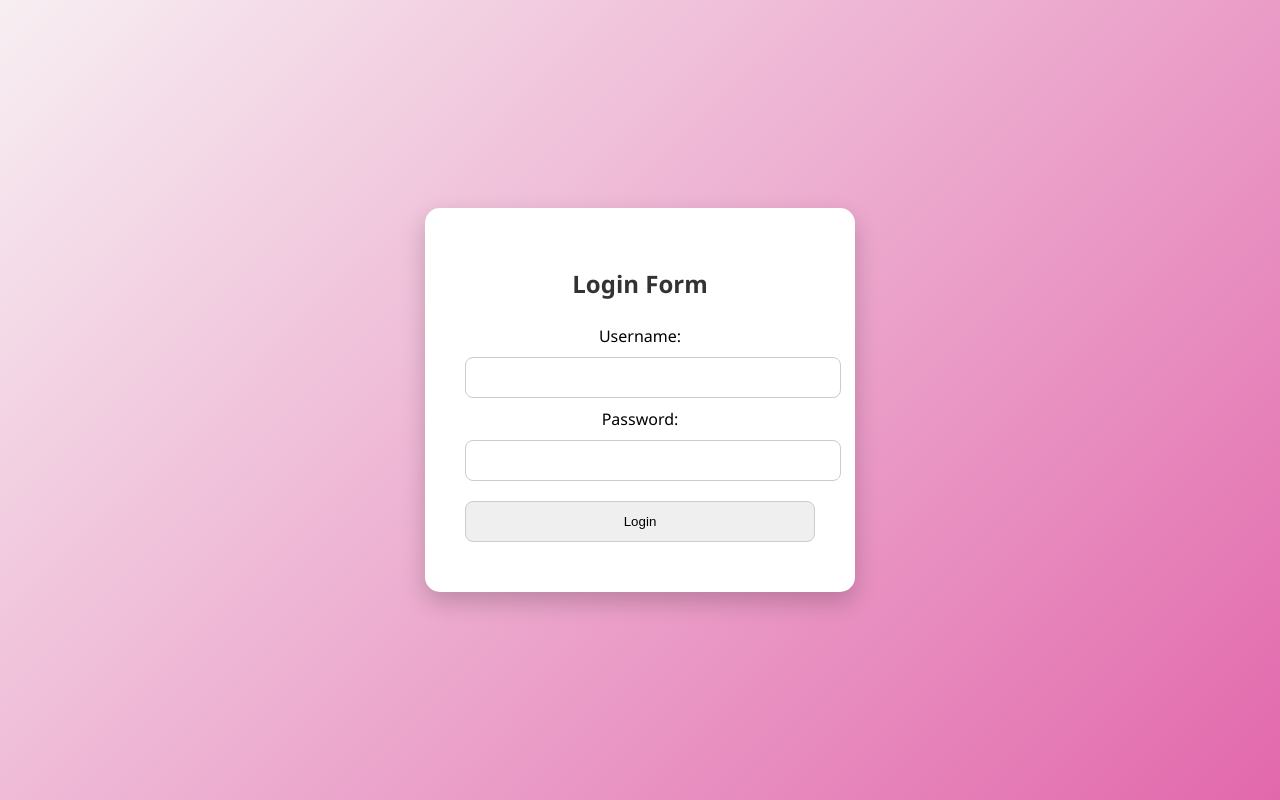
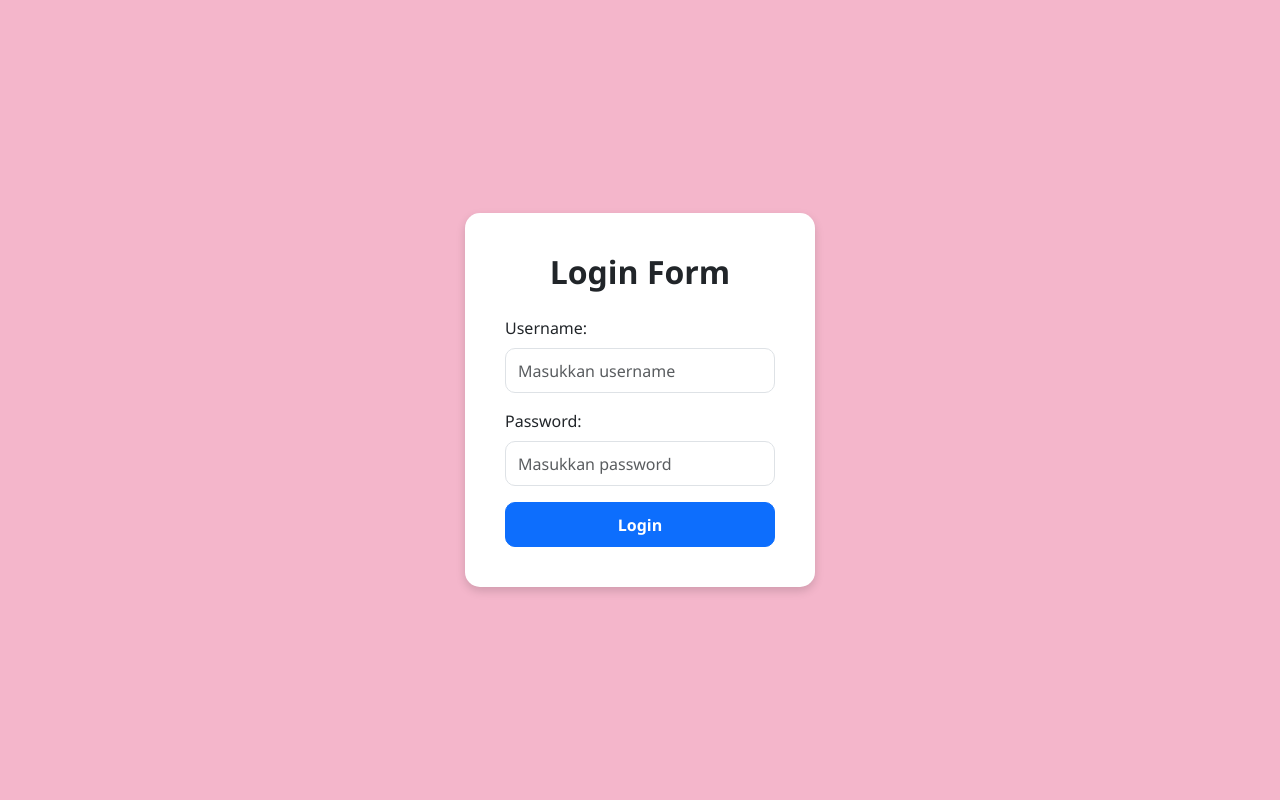
Before and after one commit to Gurindaaa/mapel-kk-Gurinda, a PHP site: page / in a window 1280 px wide. Run offline with PHP 8.4, Linux system fonts and the light colour scheme.

Commit message:
Add files via upload

```diff
--- a/web-galeri-foto-gurinda/index.php
+++ b/web-galeri-foto-gurinda/index.php
@@ -2,112 +2,61 @@
 <html lang="id">
 <head>
   <meta charset="UTF-8">
-  <meta name="viewport" content="width=device-width, initial-scale=1.0">
   <title>Login Form</title>
+  <link href="https://cdn.jsdelivr.net/npm/bootstrap@5.3.0/dist/css/bootstrap.min.css" rel="stylesheet">
+
   <style>
-    /* Style dasar */
     body {
-      margin: 0;
-      padding: 0;
+      background-color: #f4b6cb;
       font-family: 'Segoe UI', Tahoma, Geneva, Verdana, sans-serif;
-      background: linear-gradient(135deg, #f7eff2ff, #e268acff);
       height: 100vh;
       display: flex;
       justify-content: center;
       align-items: center;
     }
-
-    /* Container */
     .login-box {
-      background: #fff;
+      background: white;
       padding: 40px;
       border-radius: 15px;
-      box-shadow: 0 10px 25px rgba(0,0,0,0.2);
-      width: 350px;
+      box-shadow: 0 4px 10px rgba(0,0,0,0.15);
+      width: 100%;
+      max-width: 350px;
+    }
+    .login-box h2 {
       text-align: center;
-      animation: fadeIn 1s ease;
+      margin-bottom: 25px;
+      font-weight: bold;
     }
-
-    /* Animasi */
-    @keyframes fadeIn {
-      from { opacity: 0; transform: translateY(-20px); }
-      to { opacity: 1; transform: translateY(0); }
+    .form-control {
+      height: 45px;
+      border-radius: 10px;
     }
-
-    /* Judul */
-    .login-box h2 {
-      margin-bottom: 25px;
-      color: #333;
-    }
-
-    /* Input */
-    .login-box input {
+    .btn-login {
       width: 100%;
-      padding: 12px;
-      margin: 10px 0;
-      border: 1px solid #ccc;
-      border-radius: 8px;
-      outline: none;
-      transition: 0.3s;
-    }
-
-    .login-box input:focus {
-      border-color: #667eea;
-      box-shadow: 0 0 8px rgba(102,126,234,0.5);
-    }
-
-    /* Tombol */
-    .login-box button {
-      width: 100%;
-      padding: 12px;
-      margin-top: 15px;
-      border: none;
-      background: linear-gradient(135deg, #667eea, #764ba2);
-      color: #fff;
-      font-size: 16px;
-      border-radius: 8px;
-      cursor: pointer;
-      transition: 0.3s;
-    }
-
-    .login-box button:hover {
-      background: linear-gradient(135deg, #5a67d8, #6b46c1);
-    }
-
-    /* Link kecil */
-    .login-box p {
-      margin-top: 15px;
-      font-size: 14px;
-      color: #555;
-    }
-
-    .login-box a {
-      color: #667eea;
-      text-decoration: none;
-    }
-
-    .login-box a:hover {
-      text-decoration: underline;
+      height: 45px;
+      border-radius: 10px;
+      font-weight: bold;
     }
   </style>
 </head>
 <body>
+
   <div class="login-box">
     <h2>Login Form</h2>
-    <form action="proses_login.php" method="post">
+    <form action="welcome.php" method="POST">
+  <div class="mb-3">
+    <label for="username" class="form-label">Username:</label>
+    <input type="text" class="form-control" id="username" name="username" placeholder="Masukkan username" required>
+  </div>
 
- <label for="username">Username:</label>
+      <div class="mb-3">
+        <label for="password" class="form-label">Password:</label>
+        <input type="password" class="form-control" id="password" name="password" placeholder="Masukkan password" required>
+      </div>
 
- <input type="text" id="username" name="username" required><br>
+      <button type="submit" class="btn btn-primary btn-login">Login</button>
+    </form>
+  </div>
 
- <label for="password">Password:</label>
-
- <input type="password" id="password" name="password" required><br>
-
- <input type="submit" value="Login">
-
- </form>
-
-  </div>
 </body>
 </html>
--- a/web-galeri-foto-gurinda/proses_login.php
+++ b/web-galeri-foto-gurinda/proses_login.php
@@ -32,6 +32,9 @@
     } elseif ($user['level_user'] == 'guest') {
         header("Location: guest/guest.php");
         exit;
+    } elseif ($user['level_user'] == 'admin') {
+        header("Location: admin/a-admin.php");
+        exit;
     } else {
         echo "Role tidak dikenal.";
     }
```
Also changed, not shown: web-galeri-foto-gurinda/welcome.php (+10 -4 lines).
